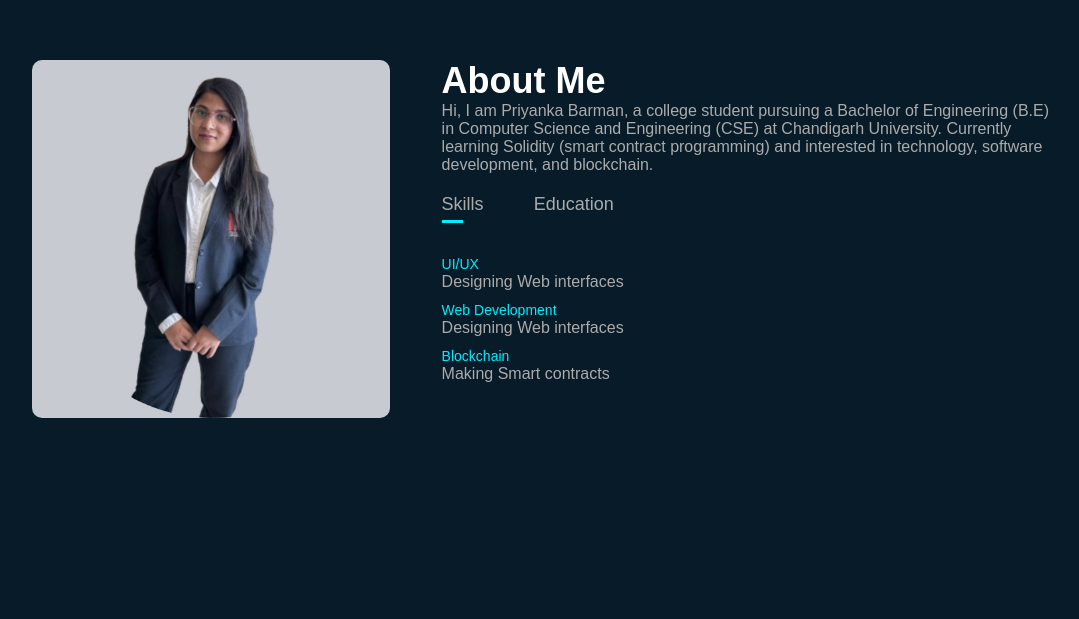
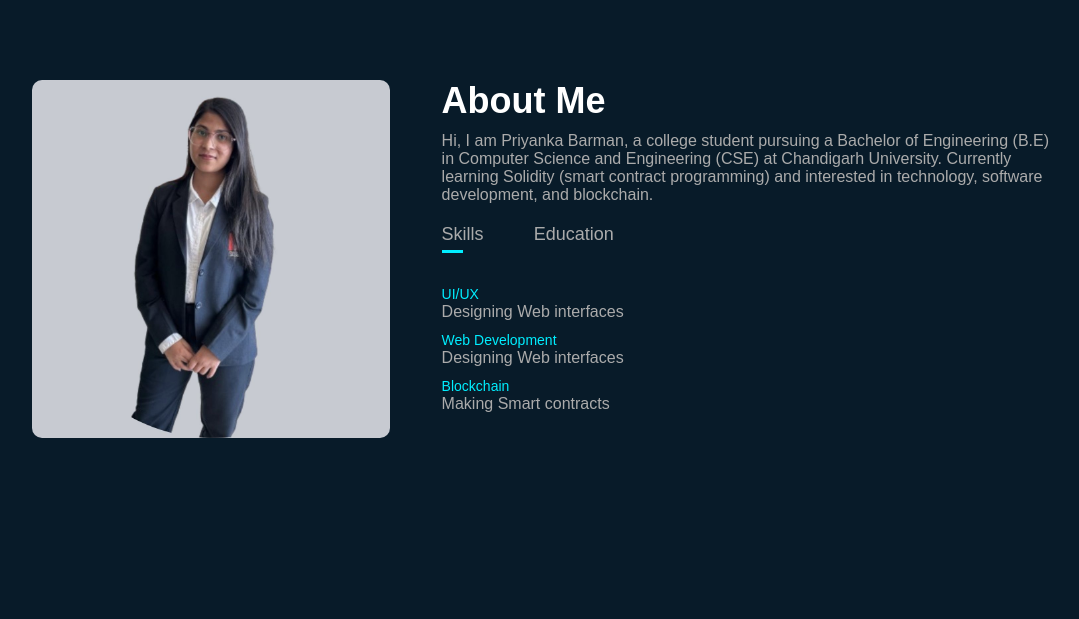
Before and after one commit to Barmanpriyanka/Personal-Portfolio, a plain HTML site: page index.html in a window 1280 px wide. Shown: the part 830-1449 px from the top of the page, without its empty margins (96-1175 px from the left). Drawn offline with nearby package versions, Linux system fonts and the light colour scheme.

Commit message:
Added margin in sub-title

```diff
--- a/index.html
+++ b/index.html
@@ -45,7 +45,9 @@
                     <img src="images/user.jpg" alt="User Image">
                 </div>
                 <div class="about-col-2">
-                    <h1 class="sub-title">About Me</h1>
+                    <div>
+                        <h1 class="sub-title">About Me</h1>
+                    </div>
                     <p>Hi, I am Priyanka Barman, a college student pursuing a Bachelor of Engineering (B.E) in Computer Science and Engineering (CSE) at Chandigarh University. Currently learning Solidity (smart contract programming) and interested in technology, software development, and blockchain.</p>
                     <div class="tab-titles">
                         <p class="tab-links active-link" onclick="opentab(event, 'skills')">Skills</p>
--- a/style.css
+++ b/style.css
@@ -295,7 +295,7 @@ nav ul li a:hover::after {
 }
 
 #about {
-    padding: 80px 0;
+    padding:100px 0;
     color: #ababab;
 }
 
@@ -325,6 +325,7 @@ nav ul li a:hover::after {
     font-size: 36px;
     font-weight: 600;
     color: #ffffff;
+    margin-bottom: 10px;
 }
 
 .tab-titles {
```
